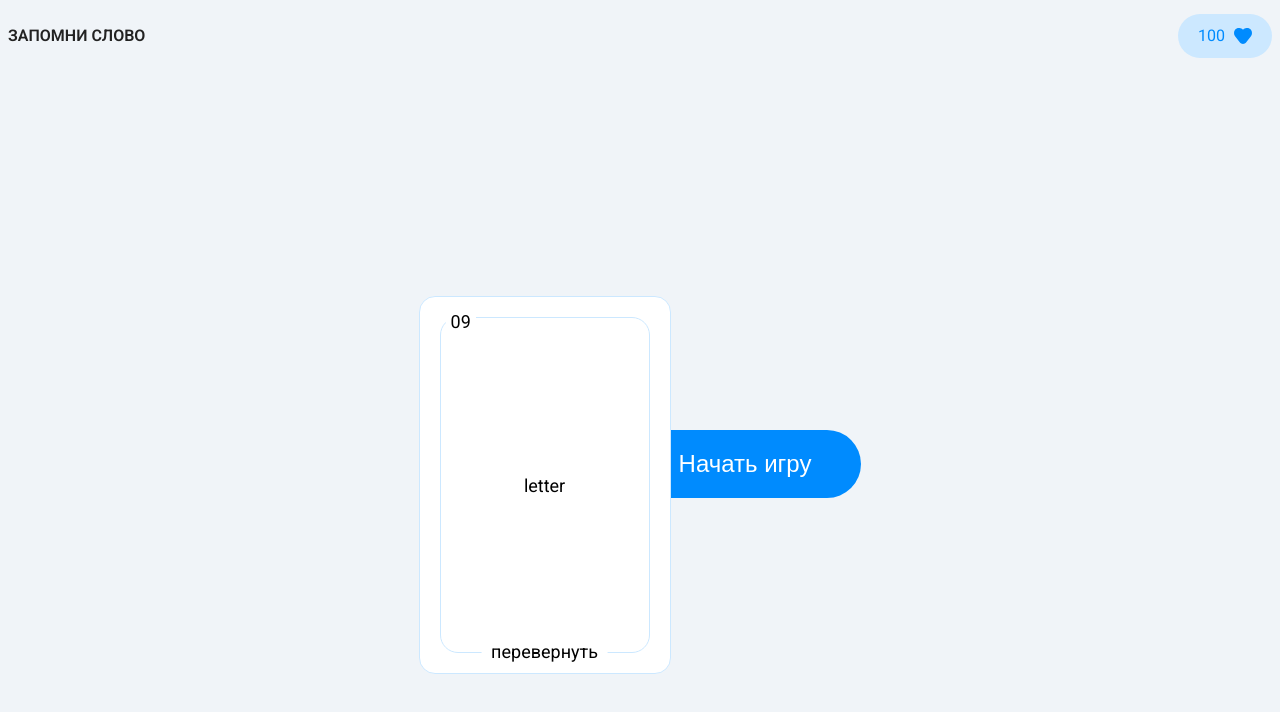
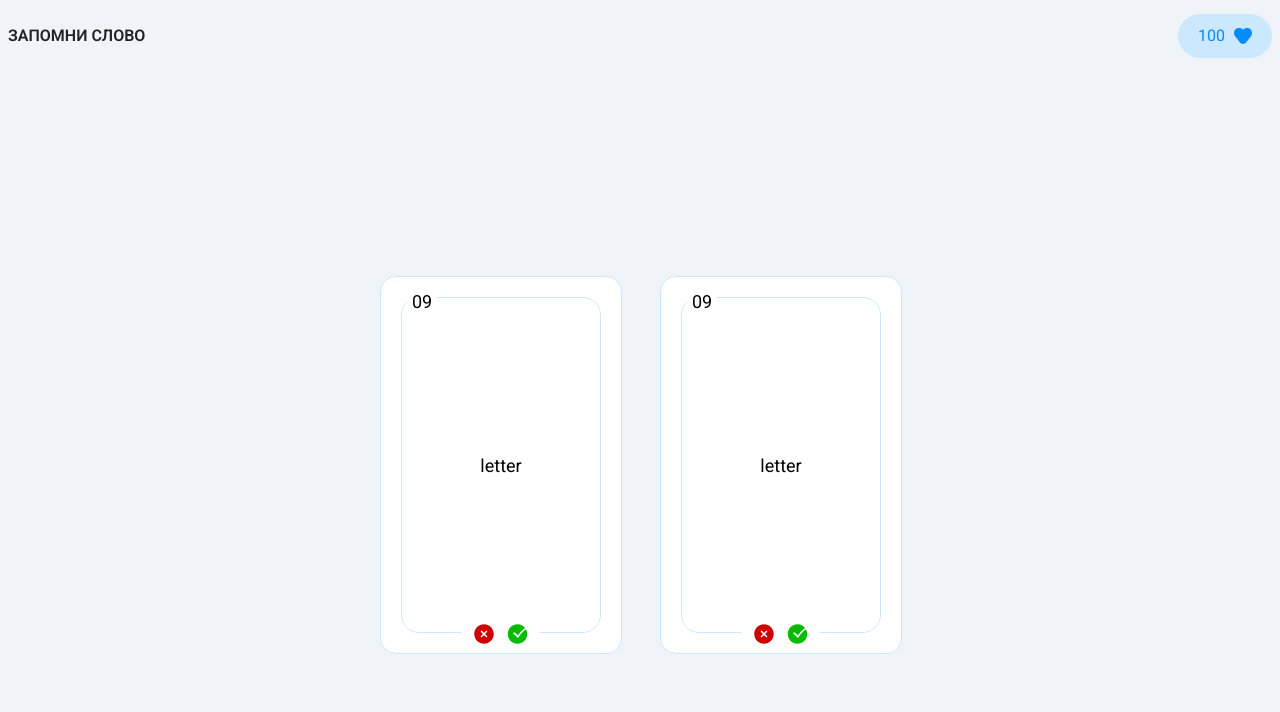
Before and after one commit to daryaWork/dz, a Vue app: page / in a window 1280 px wide. Shown: the top 712 px of the page. Built offline with nearby package versions, Linux system fonts and the light colour scheme.

Commit message:
add statuses

```diff
--- a/src/App.vue
+++ b/src/App.vue
@@ -1,8 +1,8 @@
 <template>
   <Header />
   <main>
-    <Card :card="card" />
-    <Button />
+    <Card v-for="card in cards" :card="card" :key="card.cardNumber" />
+    <!-- <Button /> -->
   </main>
 </template>
 
@@ -11,11 +11,17 @@ import Button from './components/Button.vue';
 import Header from './components/Header.vue';
 import Card from './components/Card.vue';
 
-const card = {
+const cards = [
+  {
+  cardNumber: '09',
+  word: 'letter',
+  translation: 'слово',
+}, {
   cardNumber: '09',
   word: 'letter',
   translation: 'слово',
 }
+]
 </script>
 
 <style scoped>
--- a/src/components/Card.vue
+++ b/src/components/Card.vue
@@ -4,17 +4,18 @@
       <div class="front">
         <span class="card__count">{{ card.cardNumber }}</span>
         <p class="card__word">{{ card.word }}</p>
-        <span class="card__action">перевернуть</span>
+        <span v-if="!showButtons" class="card__action">перевернуть</span>
+        <div v-else class="card__button">
+            <CloseIcon @click.stop="handleReject" />
+            <ApproveIcon @click.stop="handleApprove" />
+        </div>
       </div>
       <div class="back">
-        <ApproveIcon v-if="isApprove" class="big-icon " />
-        <CloseIcon v-if="isReject" class="big-icon" />
+        <ApproveIcon v-if="status === 'success'" class="big-icon " />
+        <CloseIcon v-else-if="status === 'failed'" class="big-icon" />
         <span class="card__count">{{ card.cardNumber }}</span>
           <p class="card__word">{{ card.translation }}</p>
-          <div class="card__button">
-            <CloseIcon @click.stop="handleReject" />
-            <ApproveIcon @click.stop="handleApprove" />
-          </div>
+
       </div>
     </div>
   </div>
@@ -25,9 +26,11 @@ import { ref } from 'vue';
 import ApproveIcon from '../icons/ApproveIcon.vue';
 import CloseIcon from '../icons/CloseIcon.vue';
 
+type Status = 'pending' | 'success' | 'failed';
+
 const isFlipped = ref(false);
-const isApprove = ref(false);
-const isReject = ref(false);
+const showButtons = ref(true);
+const status = ref<Status>('success');
 
 const props = defineProps({
   card: {
@@ -41,24 +44,25 @@ const handleClick = () => {
 }
 
 const handleApprove = () => {
-  isApprove.value = true;
+  status.value = 'success';
 }
 
 const handleReject = () => {
-  isReject.value = true;
+  status.value = 'failed';
 }
 </script>
 
 <style scoped>
 .card {
-  width: 210px;
-  height: 336px;
+  width: 240px;
+  height: 376px;
   border-radius: 16px;
   color: var(--color-black);
   font-size: 18px;
   cursor: pointer;
   position: relative;
   perspective: 1000px;
+  padding: 20px;
 }
 
 .card__wrapper {
@@ -69,7 +73,7 @@ const handleReject = () => {
   position: relative;
   transform-style: preserve-3d;
   transition: transform .6s linear;
-  padding: 20px;
+  /* padding: 20px; */
   background-color: var(--color-white);
 }
 
```
